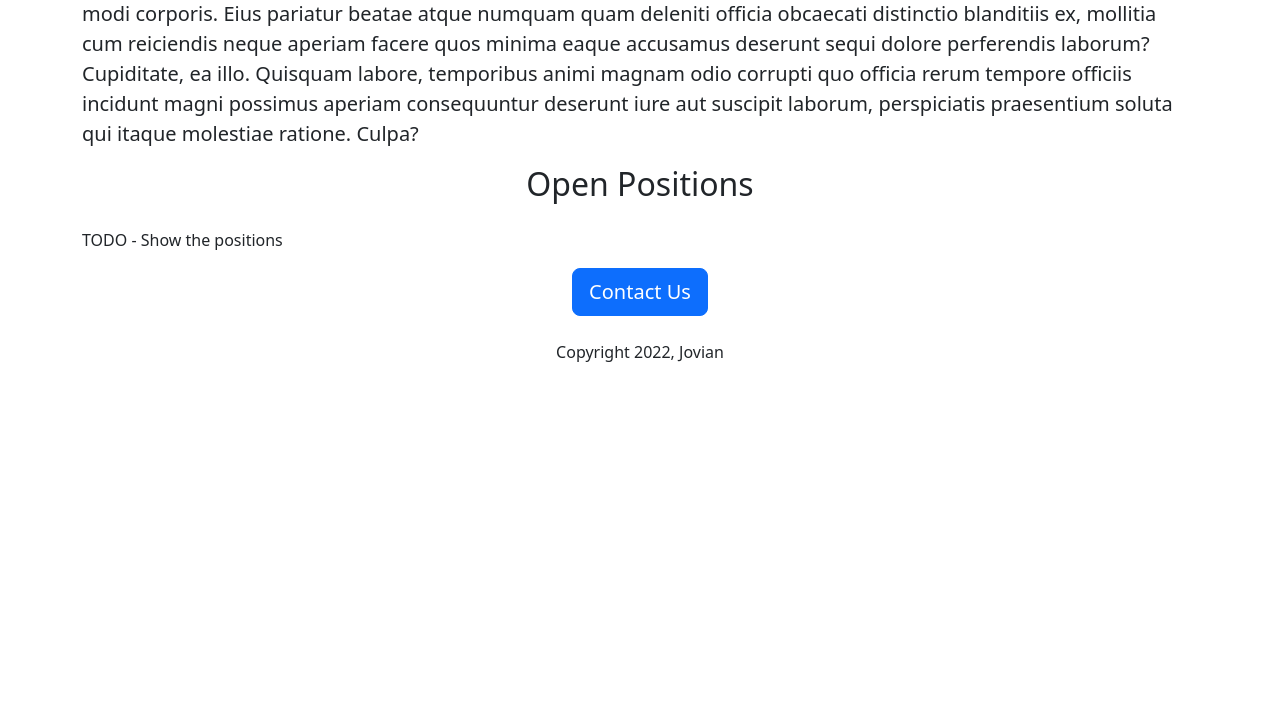
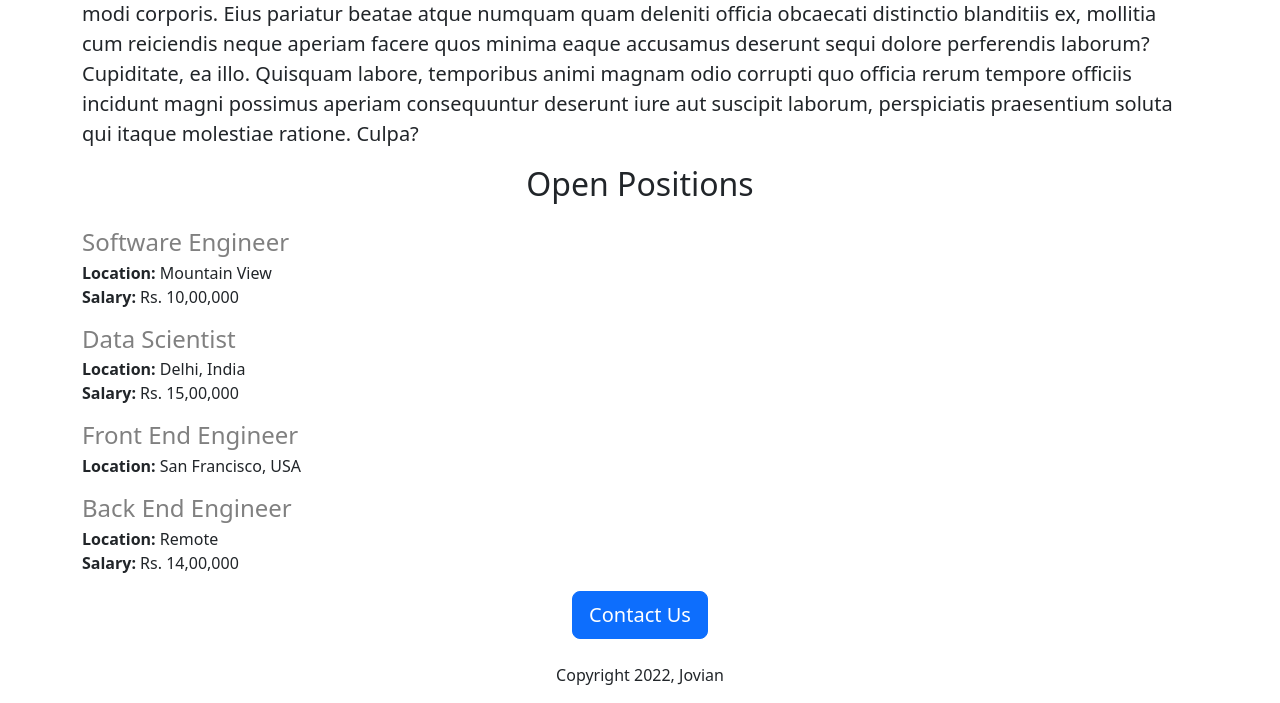
Before and after one commit to carlosmarte23/jovian-careers-demo-v2, a Flask app: page / in a window 1280 px wide. Shown: the part 631-1334 px from the top of the page. Before the commit the page ends 993 px from the top, so only its background shows below. Run offline with Flask 3, Linux system fonts and the light colour scheme.

Commit message:
Added dynamic data with flask

```diff
--- a/app.py
+++ b/app.py
@@ -14,6 +14,17 @@ JOBS = [
     "title": "Data Scientist",
     "location": "Delhi, India",
     "salary": "Rs. 15,00,000",
+  },
+  {
+    "id": 3,
+    "title": "Front End Engineer",
+    "location": "San Francisco, USA",
+  },
+  {
+    "id": 4,
+    "title": "Back End Engineer",
+    "location": "Remote",
+    "salary": "Rs. 14,00,000",
   }
 ]
 
--- a/templates/home.html
+++ b/templates/home.html
@@ -44,7 +44,20 @@
         praesentium soluta qui itaque molestiae ratione. Culpa?
       </p>
       <h2 class="text-center mt-2 mb-4">Open Positions</h2>
-      <p>TODO - Show the positions</p>
+      <div>
+        {% for job in jobs %}
+        <div style="margin-bottom: 16px">
+          <h4 style="color: rgb(128, 128, 128); margin-bottom: 4px">
+            {{job["title"]}}
+          </h4>
+          <div><b>Location:</b> {{job["location"]}}</div>
+          <div>
+            {% if 'salary' in job%}
+            <b>Salary:</b> {{job["salary"]}} {% endif %}
+          </div>
+        </div>
+        {% endfor %}
+      </div>
       <div class="text-center">
         <button class="btn btn-primary btn-lg">Contact Us</button>
         <p class="mt-4">Copyright 2022, Jovian</p>
```
